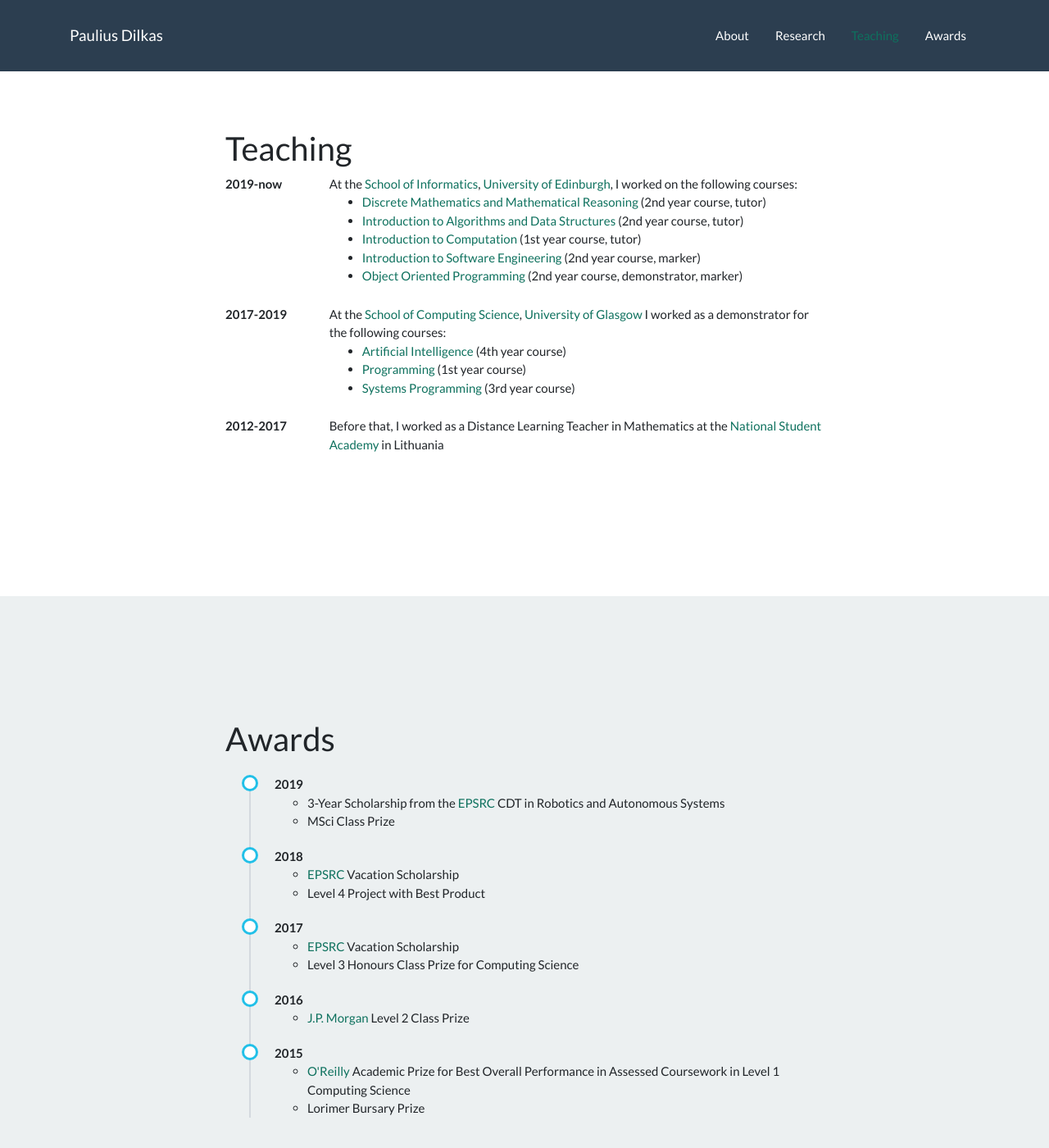
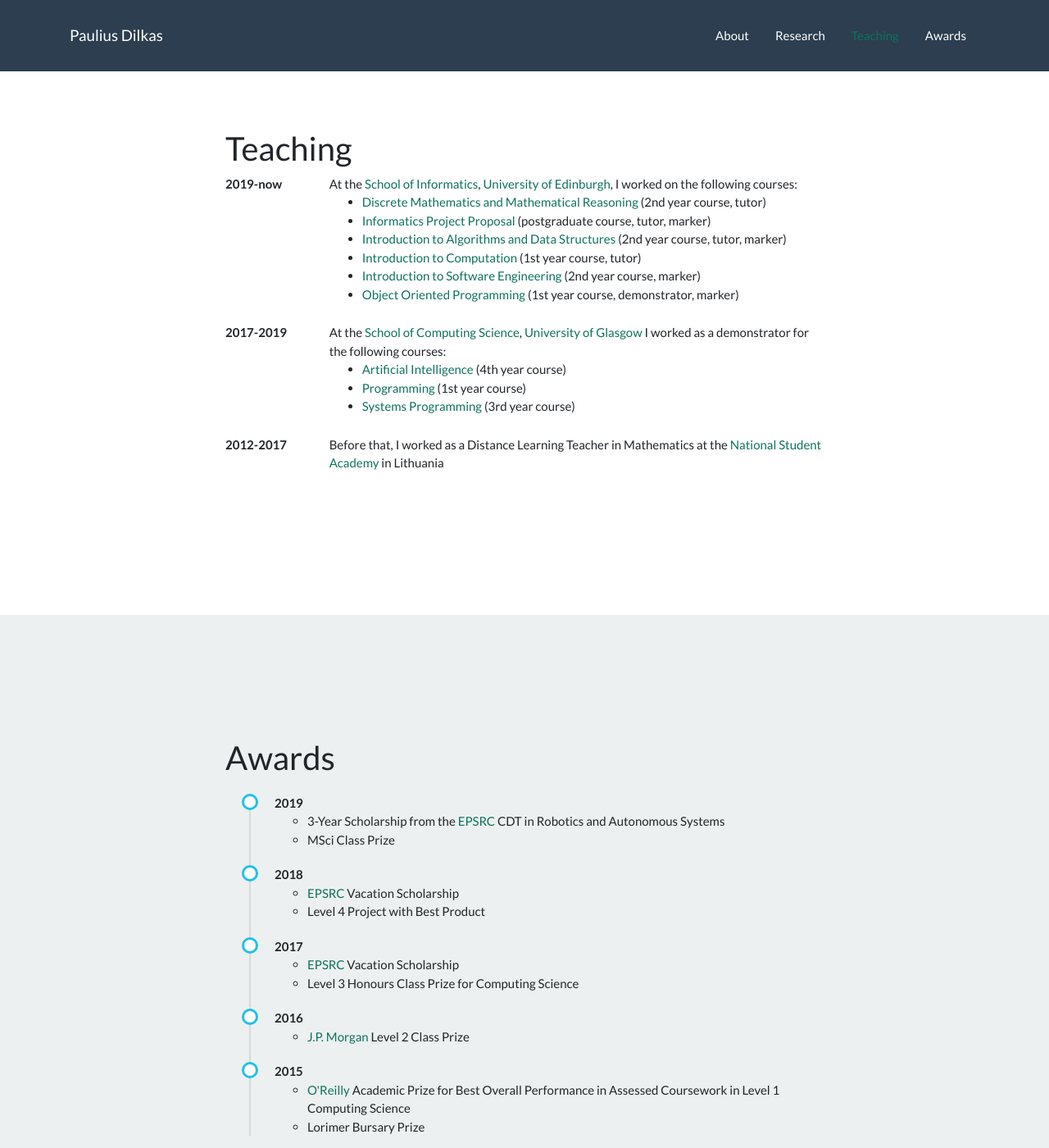
Before and after one commit to dilkas/dilkas.github.io, a Jekyll site: the page built from index.html, in a window 1280 px wide and 1400 px high, scrolled down 1712 px. Shown: the whole window at 82% size. Built offline with Jekyll 4.4.1, drawn with Linux system fonts in a browser that asks for light colours; nearby versions of some CDN libraries; some of the changed text lies outside the part shown.

Commit message:
Some updates

```diff
--- a/_layouts/default.html
+++ b/_layouts/default.html
@@ -43,7 +43,7 @@
         <!-- Footer -->
         <footer class="py-5 bg-primary">
             <div class="container">
-                <p class="m-0 text-center text-white">Copyright &copy; Paulius Dilkas 2020</p>
+                <p class="m-0 text-center text-white">Copyright &copy; Paulius Dilkas 2020-2021</p>
             </div>
             <!-- /.container -->
         </footer>
--- a/index.html
+++ b/index.html
@@ -110,10 +110,11 @@ layout: default
                         At the <a href="https://www.ed.ac.uk/informatics/">School of Informatics</a>, <a href="https://www.ed.ac.uk/">University of Edinburgh</a>, I worked on the following courses:
                         <ul>
                             <li><a href="http://www.drps.ed.ac.uk/19-20/dpt/cxinfr08023.htm">Discrete Mathematics and Mathematical Reasoning</a> (2nd year course, tutor)</li>
-                            <li><a href="http://www.drps.ed.ac.uk/20-21/dpt/cxinfr08026.htm">Introduction to Algorithms and Data Structures</a> (2nd year course, tutor)</li>
+                            <li><a href="http://www.drps.ed.ac.uk/20-21/dpt/cxinfr11147.htm">Informatics Project Proposal</a> (postgraduate course, tutor, marker)</li>
+                            <li><a href="http://www.drps.ed.ac.uk/20-21/dpt/cxinfr08026.htm">Introduction to Algorithms and Data Structures</a> (2nd year course, tutor, marker)</li>
                             <li><a href="http://www.drps.ed.ac.uk/20-21/dpt/cxinfr08025.htm">Introduction to Computation</a> (1st year course, tutor)</li>
                             <li><a href="http://www.drps.ed.ac.uk/19-20/dpt/cxinfr08019.htm">Introduction to Software Engineering</a> (2nd year course, marker)</li>
-                            <li><a href="http://www.drps.ed.ac.uk/19-20/dpt/cxinfr08029.htm">Object Oriented Programming</a> (2nd year course, demonstrator, marker)</li>
+                            <li><a href="http://www.drps.ed.ac.uk/19-20/dpt/cxinfr08029.htm">Object Oriented Programming</a> (1st year course, demonstrator, marker)</li>
                         </ul>
                     </dd>
                     <dt class="col-sm-2">2017-2019</dt>
```
Also changed, not shown: 2 other files.
